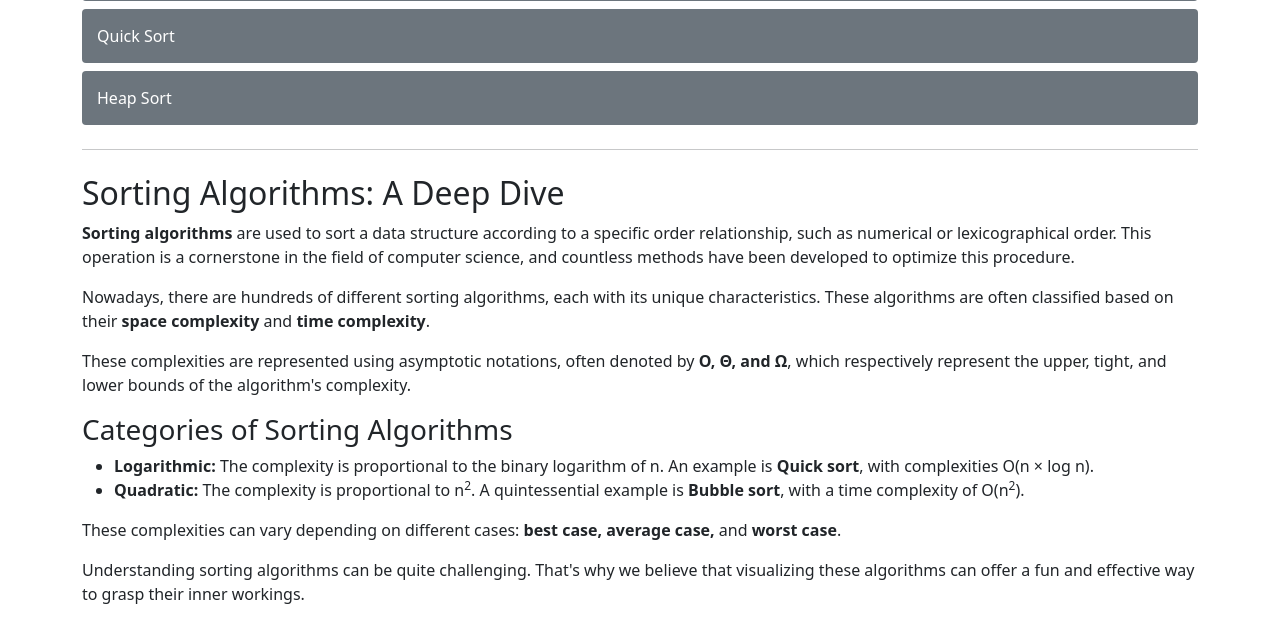
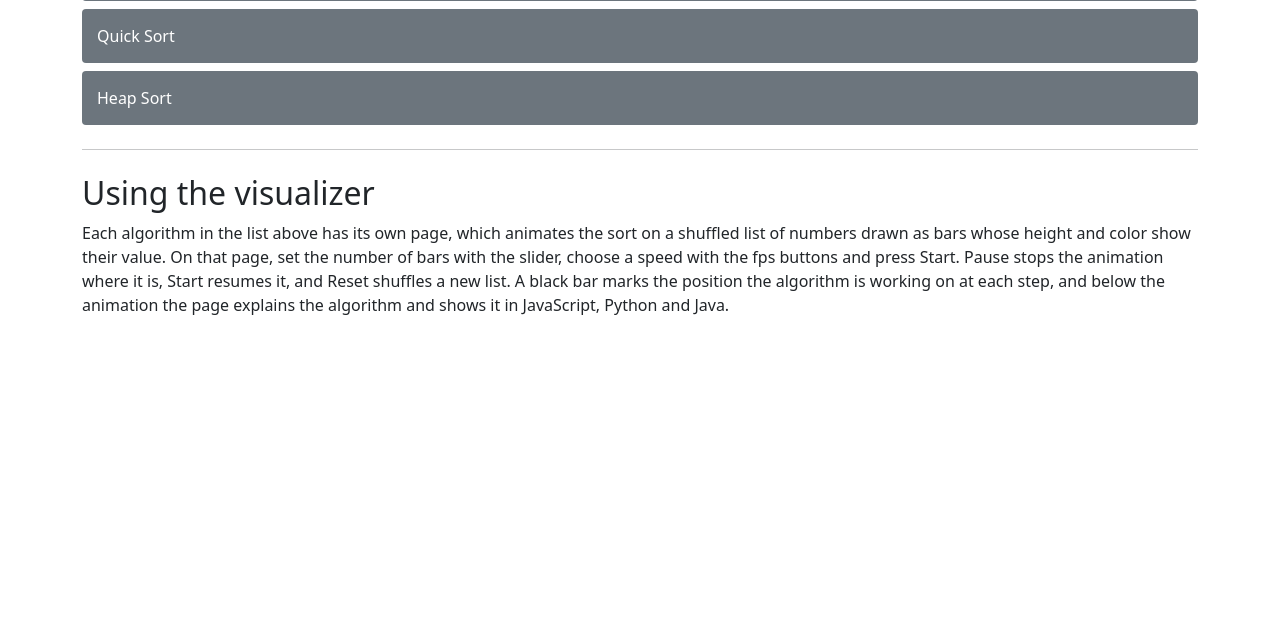
Before and after one commit to shubhroses/algoVisualizer, a Flask app: page / in a window 1280 px wide. Shown: the part 393-1035 px from the top of the page. After the commit the page ends 708 px from the top, so only its background shows below. Run offline with Flask 3, Linux system fonts and the light colour scheme.

Commit message:
Replace home page introduction with an original description
The "Sorting Algorithms: A Deep Dive" section was a general
introduction to sorting whose wording closely followed another
website's. Replace it with a short description, written for this
project, of what the app shows and how to use it.

The removed block also opened a div that was never closed. The page
markup is balanced now.

```diff
--- a/templates/index.html
+++ b/templates/index.html
@@ -48,42 +48,13 @@
                     <!-- Add more algorithms here -->
                 </ul>
             </nav>
-            <div class="jumbotron">
-              <!-- ... existing content ... -->
 
-              <hr class="my-4">
+            <hr class="my-4">
 
-              <h2>Sorting Algorithms: A Deep Dive</h2>
-              <p>
-                  <strong>Sorting algorithms</strong> are used to sort a data structure according to a specific order relationship, such as numerical or lexicographical order. This operation is a cornerstone in the field of computer science, and countless methods have been developed to optimize this procedure.
-              </p>
-
-              <p>
-                  Nowadays, there are hundreds of different sorting algorithms, each with its unique characteristics. These algorithms are often classified based on their <strong>space complexity</strong> and <strong>time complexity</strong>.
-              </p>
-
-              <p>
-                  These complexities are represented using asymptotic notations, often denoted by <strong>O, Θ, and Ω</strong>, which respectively represent the upper, tight, and lower bounds of the algorithm's complexity.
-              </p>
-
-              <h3>Categories of Sorting Algorithms</h3>
-              <ul>
-                <li>
-                    <strong>Logarithmic:</strong> The complexity is proportional to the binary logarithm of n. An example is <strong>Quick sort</strong>, with complexities O(n × log n).
-                </li>
-                <li>
-                    <strong>Quadratic:</strong> The complexity is proportional to n<sup>2</sup>. A quintessential example is <strong>Bubble sort</strong>, with a time complexity of O(n<sup>2</sup>).
-                </li>
-            </ul>
-
-
-              <p>
-                  These complexities can vary depending on different cases: <strong>best case, average case,</strong> and <strong>worst case</strong>.
-              </p>
-
-              <p>
-                  Understanding sorting algorithms can be quite challenging. That's why we believe that visualizing these algorithms can offer a fun and effective way to grasp their inner workings.
-              </p>
+            <h2>Using the visualizer</h2>
+            <p>
+                Each algorithm in the list above has its own page, which animates the sort on a shuffled list of numbers drawn as bars whose height and color show their value. On that page, set the number of bars with the slider, choose a speed with the fps buttons and press Start. Pause stops the animation where it is, Start resumes it, and Reset shuffles a new list. A black bar marks the position the algorithm is working on at each step, and below the animation the page explains the algorithm and shows it in JavaScript, Python and Java.
+            </p>
         </div>
     </div>
     <script src="{{ url_for('static', filename='js/menu.js') }}"></script>
```
